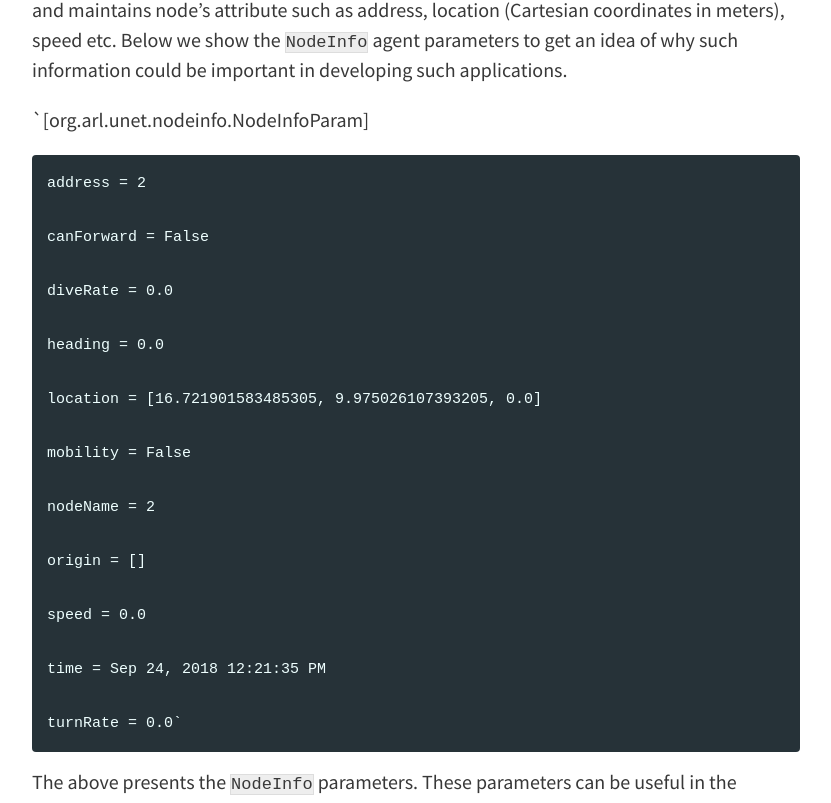
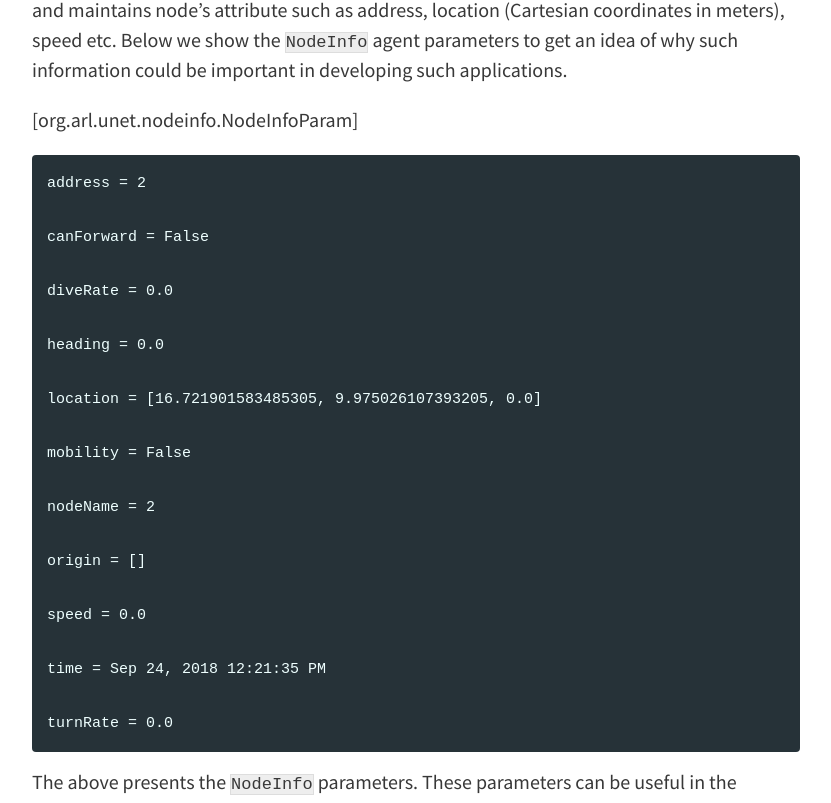
Before and after one commit to org-arl/unet-blog, a Jekyll site: the page built from _posts/2018-09-24-On-Underwater-Localization-using-UnetStack.md, in a window 1280 px wide and 1400 px high, scrolled down 2865 px. Shown: the part 153-956 px from the top of the window, without its empty margins (224-1055 px from the left). Built offline with Jekyll 4.4.1, drawn with Linux system fonts in a browser that asks for light colours.

Commit message:
some more fixes in formatting.

```diff
--- a/_posts/2018-09-24-On-Underwater-Localization-using-UnetStack.md
+++ b/_posts/2018-09-24-On-Underwater-Localization-using-UnetStack.md
@@ -42,8 +42,7 @@ UnetStack comes equipped with `NodeInfo` agent and `NODE_INFO` service that will
 
 [UnetStack](https://www.unetstack.net/) is an open architecture underwater network stack and simulator. The UnetStack architecture defines a set of software agents that work together to provide a complete underwater networking solution.  For this application, we make use of the `NodeInfo` agent provided by UnetStack. The `NodeInfo` agent provides the node information service by serving as a central repository where the relevant information can be deposited. It manages and maintains node's attribute such as address, location (Cartesian coordinates in meters), speed etc. Below we show the `NodeInfo` agent parameters to get an idea of why such information could be important in developing such applications.
 
-
-  `[org.arl.unet.nodeinfo.NodeInfoParam]
+[org.arl.unet.nodeinfo.NodeInfoParam]
 
     address = 2
 
@@ -65,7 +64,7 @@ UnetStack comes equipped with `NodeInfo` agent and `NODE_INFO` service that will
 
     time = Sep 24, 2018 12:21:35 PM
 
-    turnRate = 0.0`
+    turnRate = 0.0
 
 
 The above presents the `NodeInfo` parameters. These parameters can be useful in the location application where the location of a mobile node keeps getting updated and needs to be maintained. The location of Node 1 and Node 2 in the above simulation is shown by the Cartesian coordinates in meters.
```
